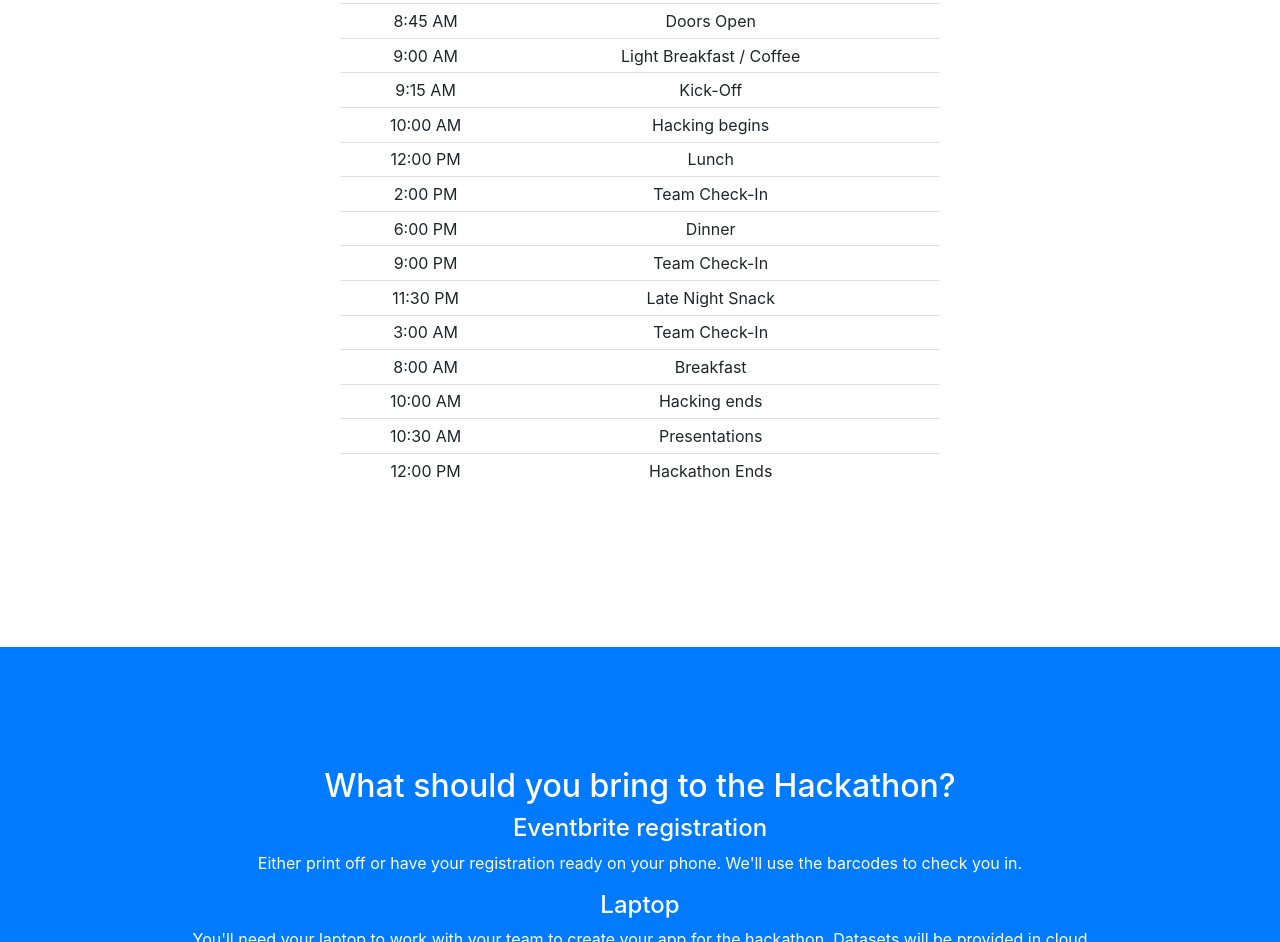
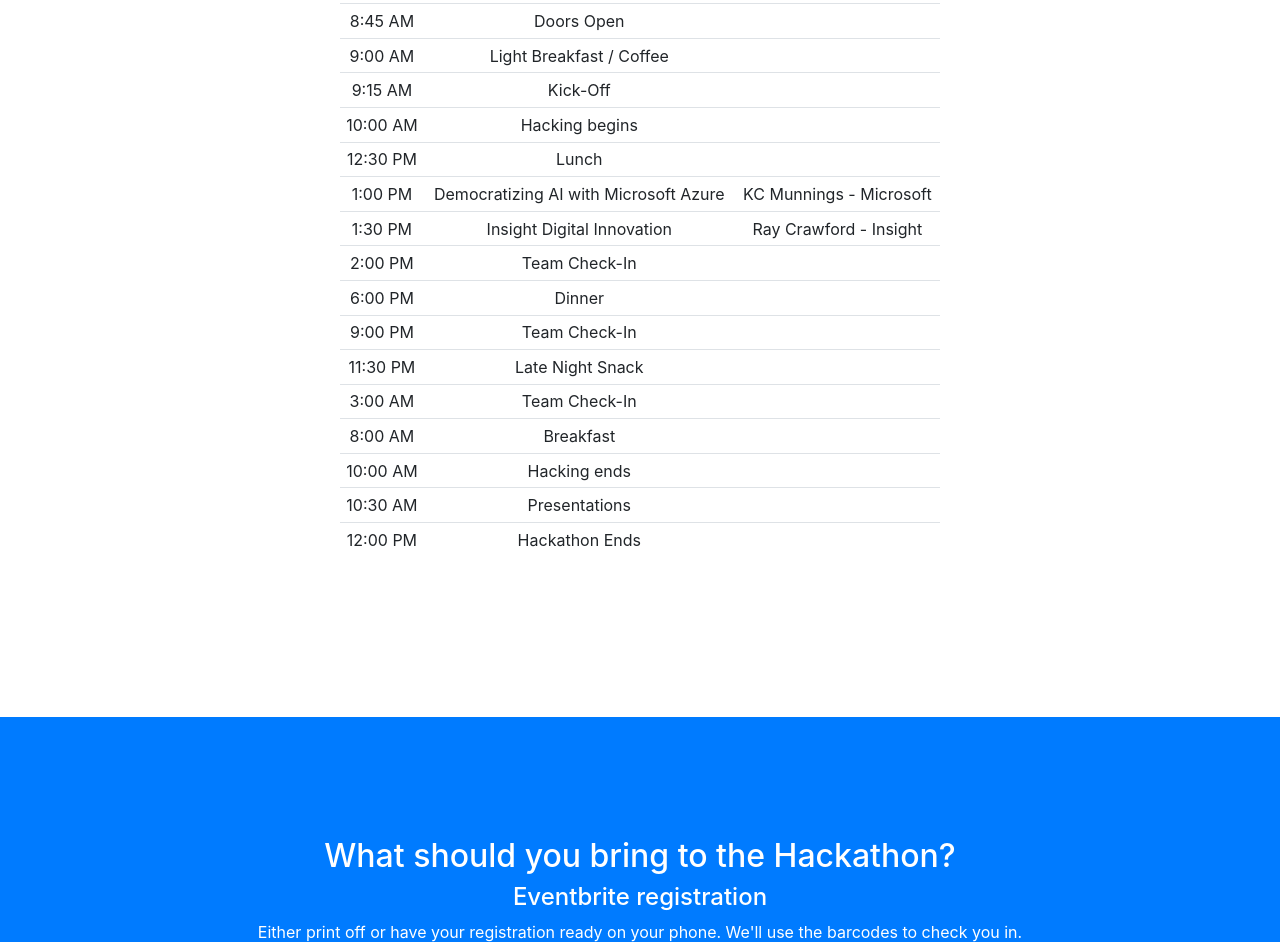
Before and after one commit to cincyai/cincyai.github.io, a website with bundled scripts: page index.html in a window 1280 px wide. Shown: the part 2424-3366 px from the top of the page. Built offline with nearby package versions, Linux system fonts and the light colour scheme.

Commit message:
add presentation timeslots to schedule

```diff
--- a/index.html
+++ b/index.html
@@ -141,9 +141,19 @@
             <td>&nbsp;</td>
           </tr>
           <tr>
-            <td>12:00 PM</td>
+            <td>12:30 PM</td>
             <td>Lunch</td>
             <td>&nbsp;</td>
+          </tr>
+          <tr>
+            <td>1:00 PM</td>
+            <td>Democratizing AI with Microsoft Azure</td>
+            <td>KC Munnings - Microsoft</td>
+          </tr>
+          <tr>
+            <td>1:30 PM</td>
+            <td>Insight Digital Innovation</td>
+            <td>Ray Crawford - Insight</td>
           </tr>
           <tr>
             <td>2:00 PM</td>
```
